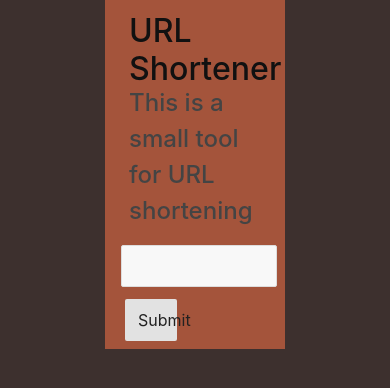
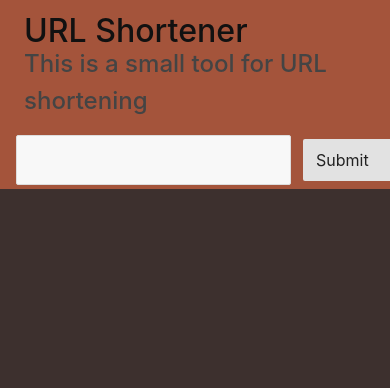
Before and after one commit to chnoeli/shrt.rip, a PHP site: page / in a window 390 px wide. Shown: the top 388 px of the page. Run offline with PHP 8.4, Linux system fonts and the light colour scheme.

Commit message:
- added media querry for small screens

```diff
--- a/assets/styles.css
+++ b/assets/styles.css
@@ -18,3 +18,11 @@ body{
 a, a:link, a:visited{
     color: var(--accent-color);
 }
+
+@media screen and (max-width: 1116px)
+{
+    .wrapper{
+        background-color: var(--background-color-secondary);
+        width: 100vw;
+    }
+}
```
